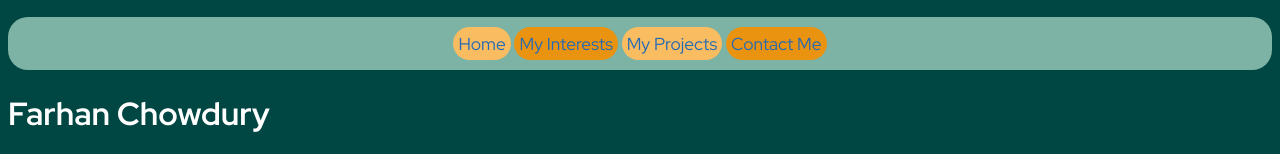
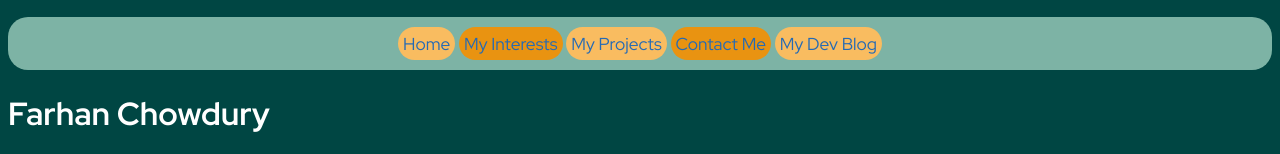
Before and after one commit to fc2078/fc2078.github.io, a plain HTML site: page about.html in a window 1280 px wide. Shown: the top 154 px of the page. Drawn offline with Linux system fonts and the light colour scheme.

Commit message:
Add dev blog to navbar

```diff
--- a/about.html
+++ b/about.html
@@ -19,6 +19,7 @@
             <li><a href="interests.html">My Interests</a></li>
             <li><a href="projects.html">My Projects</a></li>
             <li><a href="contact.html">Contact Me</a></li>
+            <li><a href="https://fc2078.github.io/blog">My Dev Blog</a></li>
         </ul>
     </nav>
     <h1 id="title">Farhan Chowdury</h1>
```
Also changed, not shown: contact.html (+1 -0 lines), index.html (+1 -0 lines), interests.html (+1 -0 lines), projects.html (+1 -0 lines), 1 other file.
